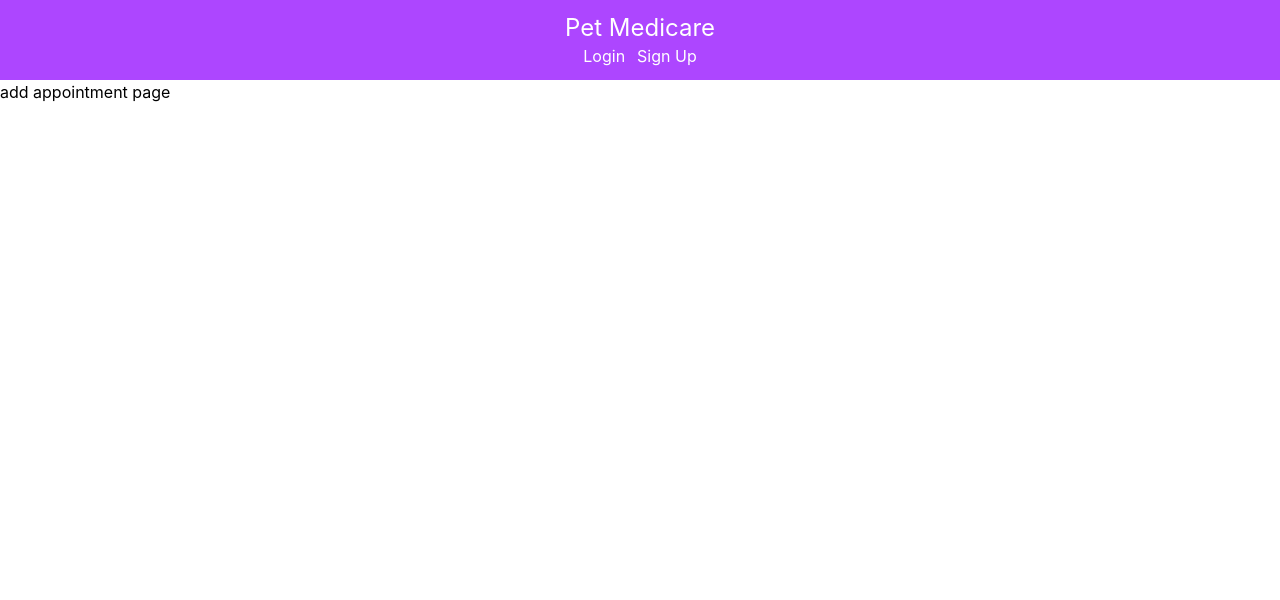
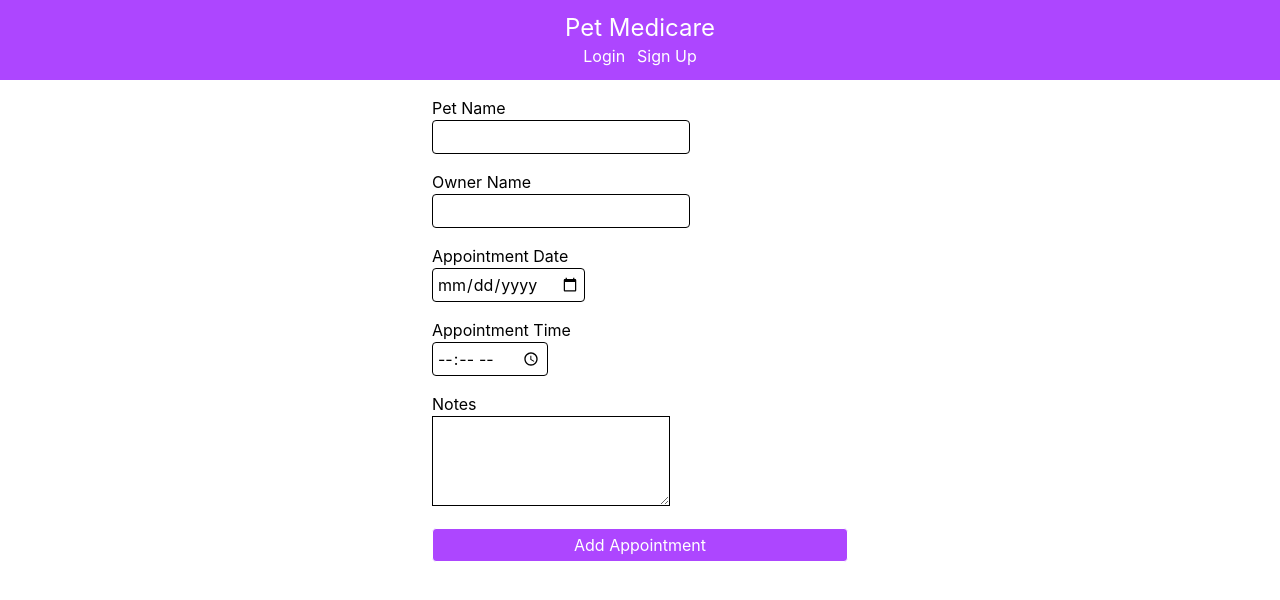
Before and after one commit to Titas-titas/PetsMedicare, a React (Vite) app in the folder front/: page /appointments/add in a window 1280 px wide. Shown: the top 600 px of the page. Built offline with nearby package versions, Linux system fonts and the light colour scheme; no server answers.

Commit message:
Added funcion for add appointment

```diff
--- a/front/src/compoments/AddAppointments.jsx
+++ b/front/src/compoments/AddAppointments.jsx
@@ -1,8 +1,105 @@
+import { useState } from "react";
+import { useForm } from "react-hook-form";
+import { handleErrors } from "../utils/errorhandling";
+import axios from "axios";
+import { useNavigate } from "react-router";
+
+const API_URL = import.meta.env.VITE_API_URL;
 
 function AddAppointment() {
+    const [error, setError] = useState("");
+    const navigate = useNavigate();
+
+    const {
+            register,
+            handleSubmit,
+            formState: { errors },
+            reset
+    } = useForm({
+        defaultValues:{
+            pet_name:"",
+            owner_name:"",
+            appointment_date:"",
+            appointment_time:"",
+            notes:""
+        }
+    });
+
+    const onSubmit = async (formValue) =>{
+        try {
+            await axios.post(`${API_URL}/appointments`, {
+                pet_name: formValue.pet_name,
+                owner_name: formValue.owner_name,
+                appointment_date: formValue.appointment_date,
+                appointment_time: formValue.appointment_time,
+                notes: formValue.notes
+            }, {withCredentials: true});
+
+            alert("Appointments added");
+            reset();
+            navigate("/appointments")
+        } catch (error) {
+            setError(handleErrors(error));
+        }
+    }
 
     return(
-        <h1>add appointment page</h1>
+        <form onSubmit={handleSubmit(onSubmit)} className="flex flex-col gap-4 max-w-md mx-auto p-4">
+
+        <div>
+            <label className="flex flex-col">Pet Name</label>
+            <input
+            type="text"
+            className="border p-2"
+            {...register("pet_name", { required: "Pet name is required" })}
+            />
+            {errors.pet_name && <p className="text-red-500">{errors.pet_name.message}</p>}
+        </div>
+
+        <div>
+            <label className="flex flex-col">Owner Name</label>
+            <input
+            type="text"
+            className="border p-2"
+            {...register("owner_name", { required: "Owner name is required" })}
+            />
+            {errors.owner_name && <p className="text-red-500">{errors.owner_name.message}</p>}
+        </div>
+
+        <div>
+            <label className="flex flex-col">Appointment Date</label>
+            <input
+            type="date"
+            className="border p-2"
+            {...register("appointment_date", { required: "Date is required" })}
+            />
+            {errors.appointment_date && <p className="text-red-500">{errors.appointment_date.message}</p>}
+        </div>
+
+        <div>
+            <label className="flex flex-col">Appointment Time</label>
+            <input
+            type="time"
+            className="border p-2"
+            {...register("appointment_time", { required: "Time is required" })}
+            />
+            {errors.appointment_time && <p className="text-red-500">{errors.appointment_time.message}</p>}
+        </div>
+
+        <div>
+            <label className="flex flex-col">Notes</label>
+            <textarea
+            className="border p-2"
+            rows={3}
+            {...register("notes")}
+            />
+        </div>
+
+        <button type="submit" className="bg-purple-500 text-white p-2 rounded">
+            Add Appointment
+        </button>
+        <div className="text-red-500">{error}</div>
+        </form>
     )
 }
 
--- a/front/src/compoments/AllAppointments.jsx
+++ b/front/src/compoments/AllAppointments.jsx
@@ -3,11 +3,12 @@ import { useContext, useEffect, useState } from "react";
 import { handleErrors } from "../utils/errorhandling.js";
 import { UserContext } from "../contexts/UserContext.jsx";
 import Appointment from "./Appointment.jsx";
+import { Link } from "react-router";
 
 
 const API_URL = import.meta.env.VITE_API_URL;
 
-function AllAppoitments() {
+function AllAppointments() {
     const [appointments, setAppointments] = useState([]);
     const [error, setError] = useState("");
     const { user } = useContext(UserContext);
@@ -24,7 +25,7 @@ function AllAppoitments() {
     }
 
     useEffect(() => {
-        const getData = async() =>{
+        const getData = async () =>{
             await getAppointments();
         };
         getData();
@@ -33,6 +34,7 @@ function AllAppoitments() {
 
     return(
         <div>
+            <Link className="text-white bg-purple-500 " to="/appointments/add">Add Appointment</Link>
             <div>{error}</div>
             {appointments.map((appointment) => (
                 <Appointment
@@ -45,4 +47,4 @@ function AllAppoitments() {
     )
 }
 
-export default AllAppoitments;
+export default AllAppointments;
```
